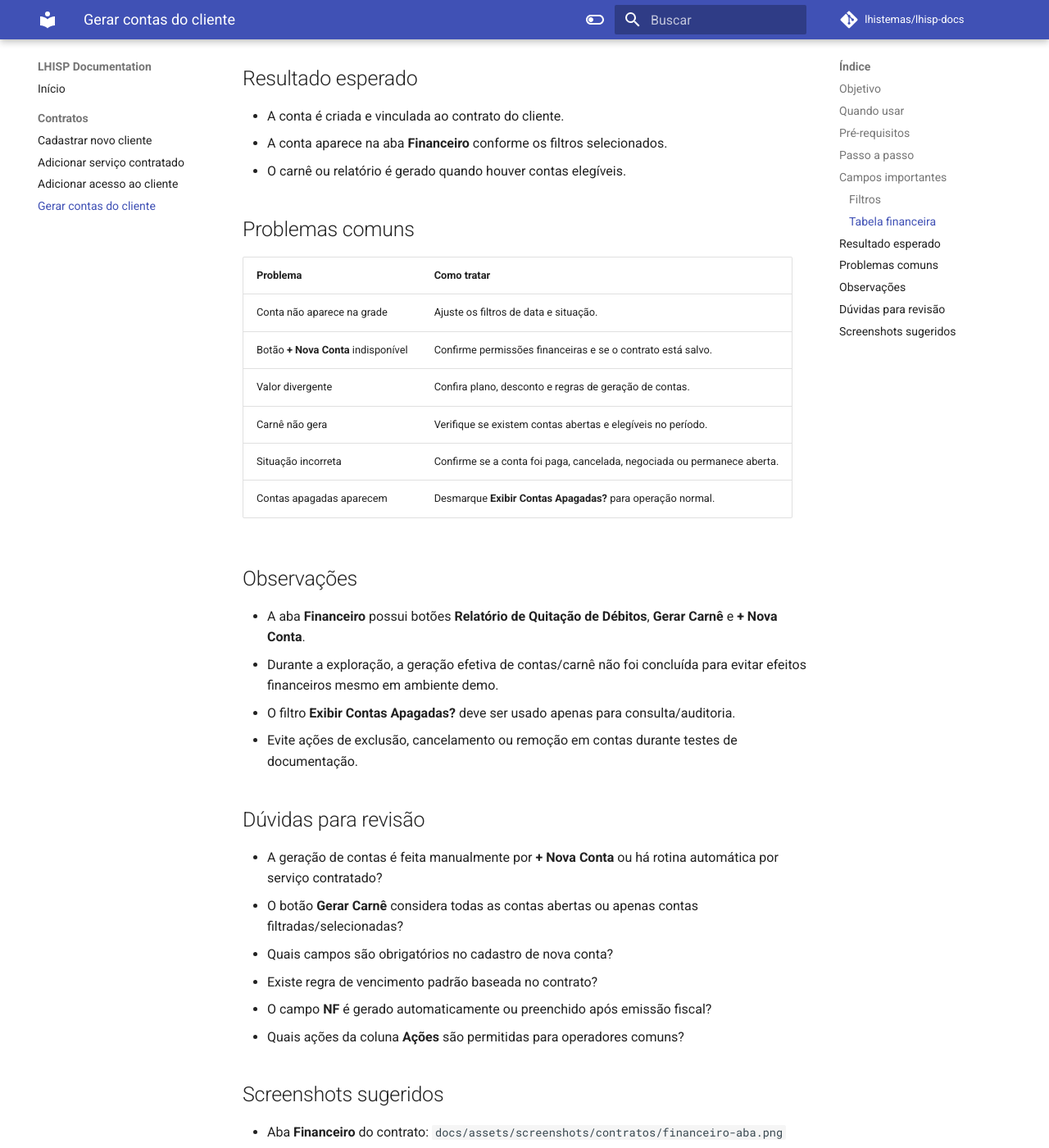
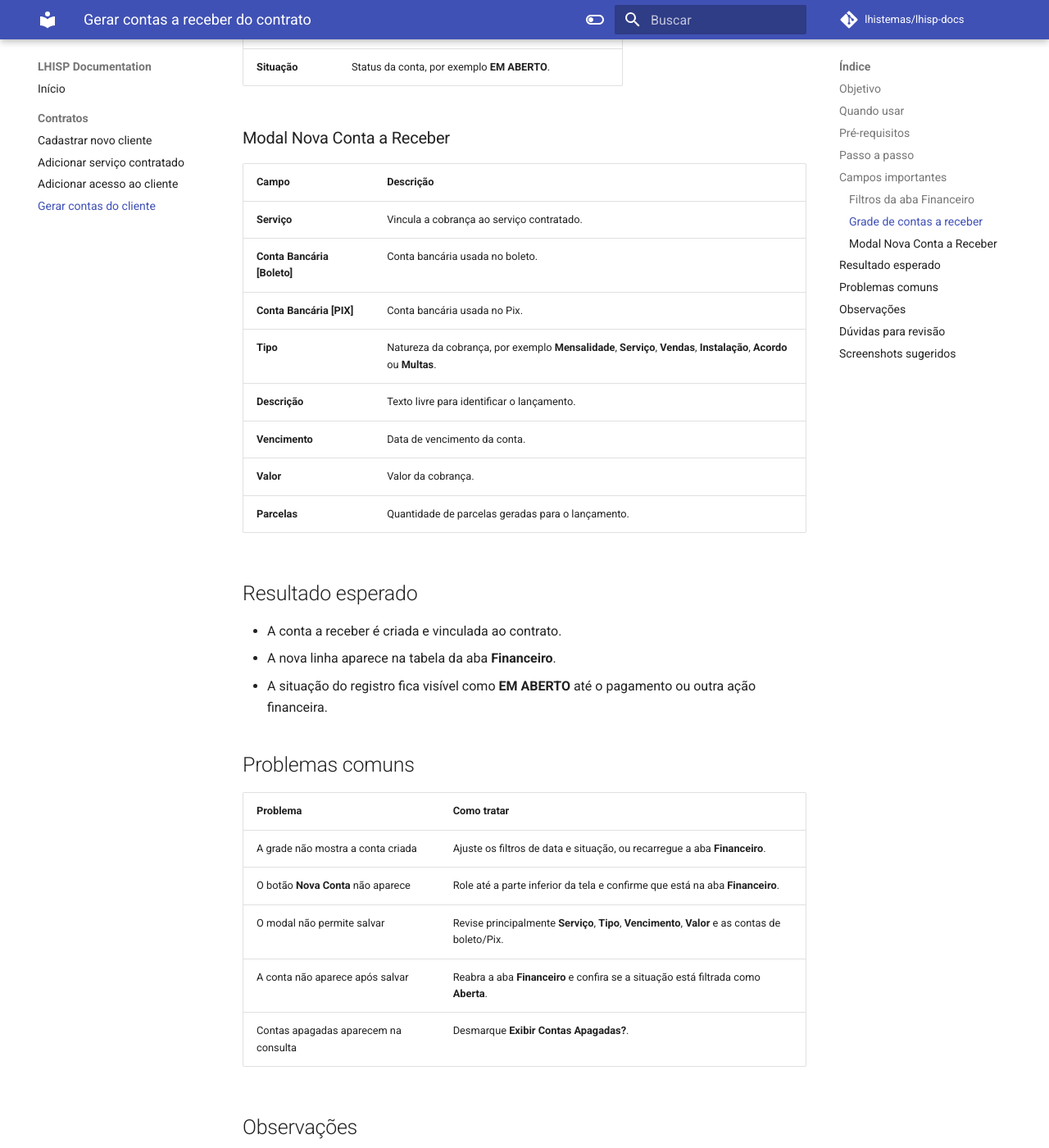
Before and after one commit to leandro-costa-oliveira/lhisp-docs, an MkDocs documentation site: the page built from docs/contratos/gerar-contas-cliente.md, in a window 1280 px wide and 1400 px high, scrolled down 2606 px. Shown: the whole window at 82% size. Built offline with MkDocs 1.6.1 and Material for MkDocs 9.7.7, drawn with Linux system fonts in a browser that asks for light colours; comment, search, counter and statistics services are not loaded; some of the changed text lies outside the part shown.

Commit message:
docs(contratos): documentar contas a receber

```diff
--- a/docs/contratos/gerar-contas-cliente.md
+++ b/docs/contratos/gerar-contas-cliente.md
@@ -1,67 +1,71 @@
 ---
-title: Gerar contas do cliente
+title: Gerar contas a receber do contrato
 ---
 
-# Gerar contas do cliente
+# Gerar contas a receber do contrato
 
 !!! warning "Rascunho gerado por agente"
-    Este documento foi elaborado a partir de exploração no ambiente de demonstração. A geração efetiva de cobrança/carnê deve ser revisada por equipe financeira antes de publicação.
+    Este documento foi elaborado a partir de exploração no ambiente de demonstração. A geração de cobrança deve ser revisada pela equipe responsável antes de publicação.
 
 ## Objetivo
 
-Gerar, consultar ou cadastrar contas financeiras vinculadas ao contrato do cliente no módulo **Contratos**, aba **Financeiro**.
+Gerar uma **conta a receber** vinculada a um contrato do cliente na aba **Financeiro**.
 
 ## Quando usar
 
-Use este fluxo quando for necessário lançar uma nova conta, consultar cobranças abertas ou gerar carnê/relatório financeiro para um cliente.
+Use este fluxo quando for necessário lançar uma cobrança individual, revisar contas em aberto ou gerar parcelas financeiras para um contrato.
 
 ## Pré-requisitos
 
-- Cliente/contrato salvo.
-- Serviço contratado cadastrado, quando a cobrança depender do serviço.
-- Regras de vencimento, valor e descontos definidas.
+- Contrato salvo e disponível no módulo **Contratos**.
+- Serviço contratado cadastrado, quando a cobrança depender de um plano/serviço específico.
 - Usuário com permissão financeira no LHISP.
 - Usar apenas dados fictícios no ambiente demo.
-- Não apagar, cancelar ou remover contas reais durante a validação documental.
 
 ## Passo a passo
 
 1. Acesse **Contratos**.
-2. Abra o contrato do cliente.
+2. Abra o contrato desejado na lista.
 3. Clique na aba **Financeiro**.
-4. Use os filtros para consultar contas existentes:
-   - **Data Inicial**;
-   - **Data Final**;
-   - **Situação**;
-   - **Exibir Contas Apagadas?**, somente quando for necessário auditar registros apagados.
-5. Clique na ação de pesquisa/atualização, se necessário.
-6. Para cadastrar uma conta individual, clique em **+ Nova Conta**.
-7. Preencha os campos financeiros solicitados pelo formulário.
-8. Salve a conta.
-9. Verifique se a conta aparece na tabela da aba **Financeiro**.
-10. Para gerar cobrança em formato de carnê, clique em **Gerar Carnê** após validar as contas abertas.
-11. Quando necessário, use **Relatório de Quitação de Débitos** para emitir documento relacionado à situação financeira do contrato.
+4. Revise os filtros de consulta, se necessário:
+   - **Data Inicial**
+   - **Data Final**
+   - **Situação**
+   - **Exibir Contas Apagadas?**
+5. Verifique a grade de contas a receber exibida na tela.
+6. Role até o final da aba **Financeiro** e clique em **Nova Conta**.
+7. No modal **Nova Conta a Receber**, preencha os campos principais:
+   - **Serviço**
+   - **Conta Bancária [Boleto]**
+   - **Conta Bancária [PIX]**
+   - **Tipo**
+   - **Descrição**
+   - **Vencimento**
+   - **Valor**
+   - **Parcelas**
+8. Clique em **Salvar**.
+9. Confirme que a nova linha aparece na grade da aba **Financeiro** com situação **EM ABERTO**.
 
 ## Campos importantes
 
-### Filtros
+### Filtros da aba Financeiro
 
 | Campo | Descrição |
 |---|---|
 | **Data Inicial** | Início do período de consulta. |
 | **Data Final** | Fim do período de consulta. |
-| **Situação** | Filtra contas por status. Opções observadas: Todas, Aberta, Paga, Cancelada e Negociada. |
-| **Exibir Contas Apagadas?** | Inclui contas apagadas na consulta. Use com cuidado. |
+| **Situação** | Filtra contas por status. Opções observadas: **Todas**, **Aberta**, **Paga**, **Cancelada** e **Negociada**. |
+| **Exibir Contas Apagadas?** | Inclui registros apagados na consulta. Use apenas para auditoria. |
 
-### Tabela financeira
+### Grade de contas a receber
 
 | Campo/coluna | Descrição |
 |---|---|
-| **Ações** | Ações por conta. Confirmar quais ações existem e quais são destrutivas. |
+| **Ações** | Ações por conta, incluindo pagamento e outras rotinas. |
 | **Id** | Identificador interno da conta. |
 | **Descrição** | Descrição do lançamento. |
-| **Tipo** | Tipo da conta/cobrança. |
-| **Número** | Número do documento/parcela. |
+| **Tipo** | Tipo da cobrança, como **MENSALIDADE**. |
+| **Número** | Número da parcela/documento. |
 | **Vencimento** | Data de vencimento. |
 | **Pagamento** | Data de pagamento, quando houver. |
 | **Valor** | Valor original da conta. |
@@ -69,43 +73,57 @@ Use este fluxo quando for necessário lançar uma nova conta, consultar cobranç
 | **Valor Pago** | Valor efetivamente pago. |
 | **Tarifa** | Tarifa associada à cobrança. |
 | **NF** | Relação com nota fiscal, quando aplicável. |
-| **Situação** | Status financeiro da conta. |
+| **Situação** | Status da conta, por exemplo **EM ABERTO**. |
+
+### Modal Nova Conta a Receber
+
+| Campo | Descrição |
+|---|---|
+| **Serviço** | Vincula a cobrança ao serviço contratado. |
+| **Conta Bancária [Boleto]** | Conta bancária usada no boleto. |
+| **Conta Bancária [PIX]** | Conta bancária usada no Pix. |
+| **Tipo** | Natureza da cobrança, por exemplo **Mensalidade**, **Serviço**, **Vendas**, **Instalação**, **Acordo** ou **Multas**. |
+| **Descrição** | Texto livre para identificar o lançamento. |
+| **Vencimento** | Data de vencimento da conta. |
+| **Valor** | Valor da cobrança. |
+| **Parcelas** | Quantidade de parcelas geradas para o lançamento. |
 
 ## Resultado esperado
 
-- A conta é criada e vinculada ao contrato do cliente.
-- A conta aparece na aba **Financeiro** conforme os filtros selecionados.
-- O carnê ou relatório é gerado quando houver contas elegíveis.
+- A conta a receber é criada e vinculada ao contrato.
+- A nova linha aparece na tabela da aba **Financeiro**.
+- A situação do registro fica visível como **EM ABERTO** até o pagamento ou outra ação financeira.
 
 ## Problemas comuns
 
 | Problema | Como tratar |
 |---|---|
-| Conta não aparece na grade | Ajuste os filtros de data e situação. |
-| Botão **+ Nova Conta** indisponível | Confirme permissões financeiras e se o contrato está salvo. |
-| Valor divergente | Confira plano, desconto e regras de geração de contas. |
-| Carnê não gera | Verifique se existem contas abertas e elegíveis no período. |
-| Situação incorreta | Confirme se a conta foi paga, cancelada, negociada ou permanece aberta. |
-| Contas apagadas aparecem | Desmarque **Exibir Contas Apagadas?** para operação normal. |
+| A grade não mostra a conta criada | Ajuste os filtros de data e situação, ou recarregue a aba **Financeiro**. |
+| O botão **Nova Conta** não aparece | Role até a parte inferior da tela e confirme que está na aba **Financeiro**. |
+| O modal não permite salvar | Revise principalmente **Serviço**, **Tipo**, **Vencimento**, **Valor** e as contas de boleto/Pix. |
+| A conta não aparece após salvar | Reabra a aba **Financeiro** e confira se a situação está filtrada como **Aberta**. |
+| Contas apagadas aparecem na consulta | Desmarque **Exibir Contas Apagadas?**. |
 
 ## Observações
 
-- A aba **Financeiro** possui botões **Relatório de Quitação de Débitos**, **Gerar Carnê** e **+ Nova Conta**.
-- Durante a exploração, a geração efetiva de contas/carnê não foi concluída para evitar efeitos financeiros mesmo em ambiente demo.
-- O filtro **Exibir Contas Apagadas?** deve ser usado apenas para consulta/auditoria.
-- Evite ações de exclusão, cancelamento ou remoção em contas durante testes de documentação.
+- A aba **Financeiro** possui as ações **Relatório de Quitação de Débitos**, **Gerar Carnê** e **Nova Conta**.
+- Na exploração do demo, foi possível criar uma conta a receber de teste e ela passou a aparecer na grade como **EM ABERTO**.
+- O contrato usado na exploração possuía contas mensais associadas ao serviço **[16250] ACESSO RESIDENCIAL 200mega**.
 
 ## Dúvidas para revisão
 
-- A geração de contas é feita manualmente por **+ Nova Conta** ou há rotina automática por serviço contratado?
-- O botão **Gerar Carnê** considera todas as contas abertas ou apenas contas filtradas/selecionadas?
-- Quais campos são obrigatórios no cadastro de nova conta?
-- Existe regra de vencimento padrão baseada no contrato?
-- O campo **NF** é gerado automaticamente ou preenchido após emissão fiscal?
-- Quais ações da coluna **Ações** são permitidas para operadores comuns?
+- A geração de contas é manual, automática por serviço ou ambas?
+- O botão **Gerar Carnê** usa todas as contas em aberto ou apenas as selecionadas/filtradas?
+- Quais campos são obrigatórios no modal **Nova Conta a Receber** em produção?
+- O campo **Serviço** pode ficar vazio em algum tipo de lançamento?
+- **Conta Bancária [PIX]** é obrigatória para todos os tipos de cobrança?
 
 ## Screenshots sugeridos
 
 - Aba **Financeiro** do contrato: `docs/assets/screenshots/contratos/financeiro-aba.png`
 
 ![Aba Financeiro](../assets/screenshots/contratos/financeiro-aba.png)
+
+- Modal **Nova Conta a Receber**: `docs/assets/screenshots/contratos/nova-conta-receber-modal.png`
+
+![Modal Nova Conta a Receber](../assets/screenshots/contratos/nova-conta-receber-modal.png)
```
Also changed, not shown: docs/assets/screenshots/contratos/financeiro-aba.png, docs/assets/screenshots/contratos/nova-conta-receber-modal.png (added).
